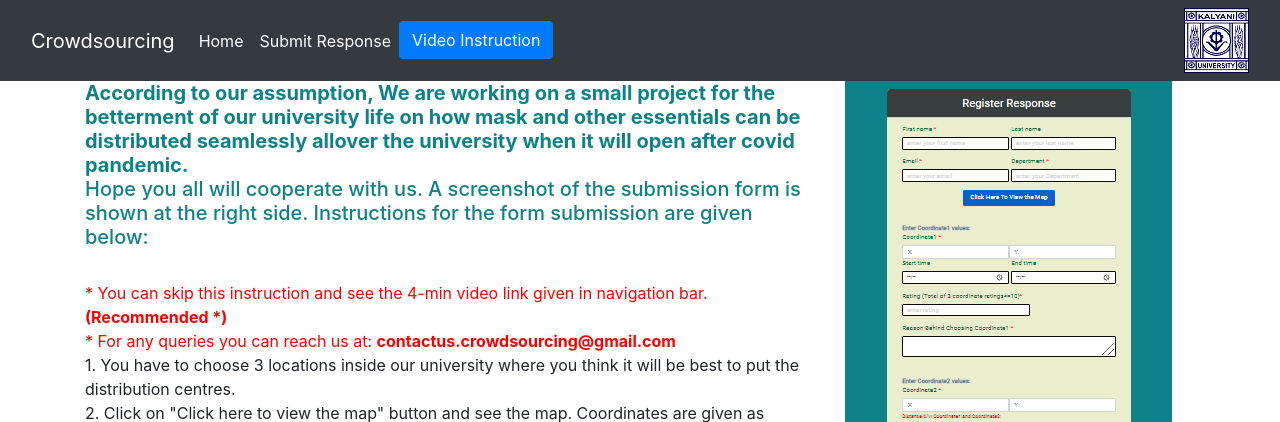
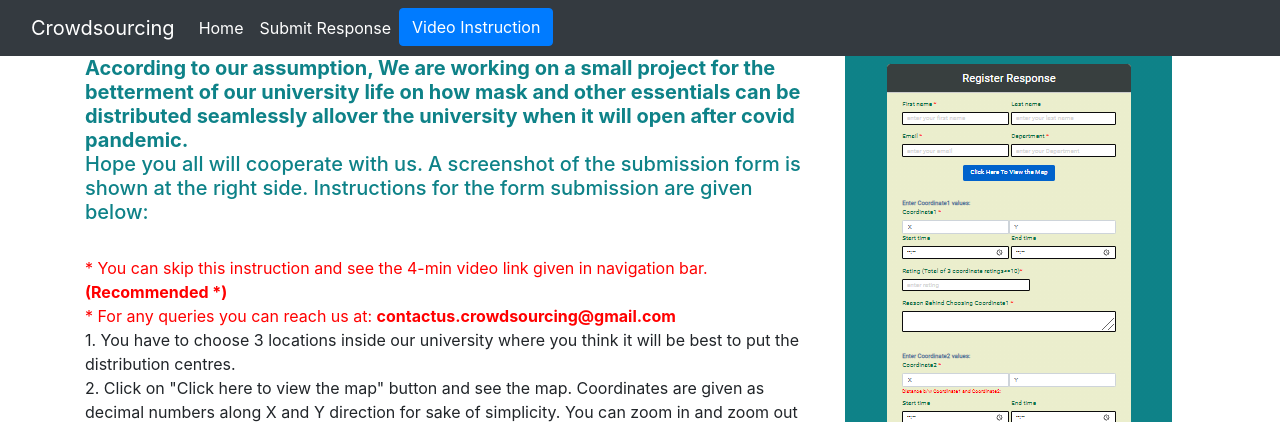
Before and after one commit to srm1071/crowdsource2, a Django app: page / in a window 1280 px wide. Shown: the top 422 px of the page. Run offline with Django 3.2, Linux system fonts and the light colour scheme; some libraries are stand-ins or nearby versions.

Commit message:
Update home.html

```diff
--- a/template/home.html
+++ b/template/home.html
@@ -63,9 +63,6 @@
             aria-pressed="true" target="_blank">Video Instruction</a>
           </li>
         </ul>
-        <form class="d-flex">
-          <img src="/static/logok.png" alt="logo" align="right" />
-        </form>
       </div>
     </div>
   </nav>
```
